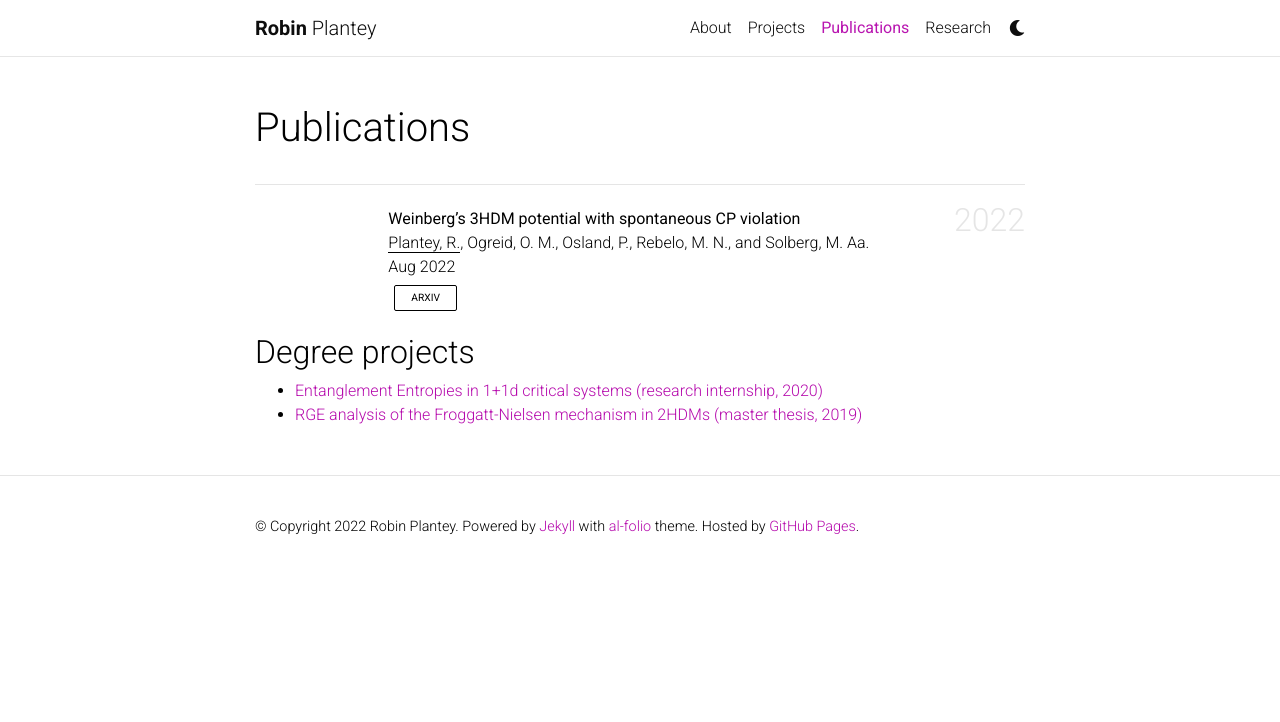
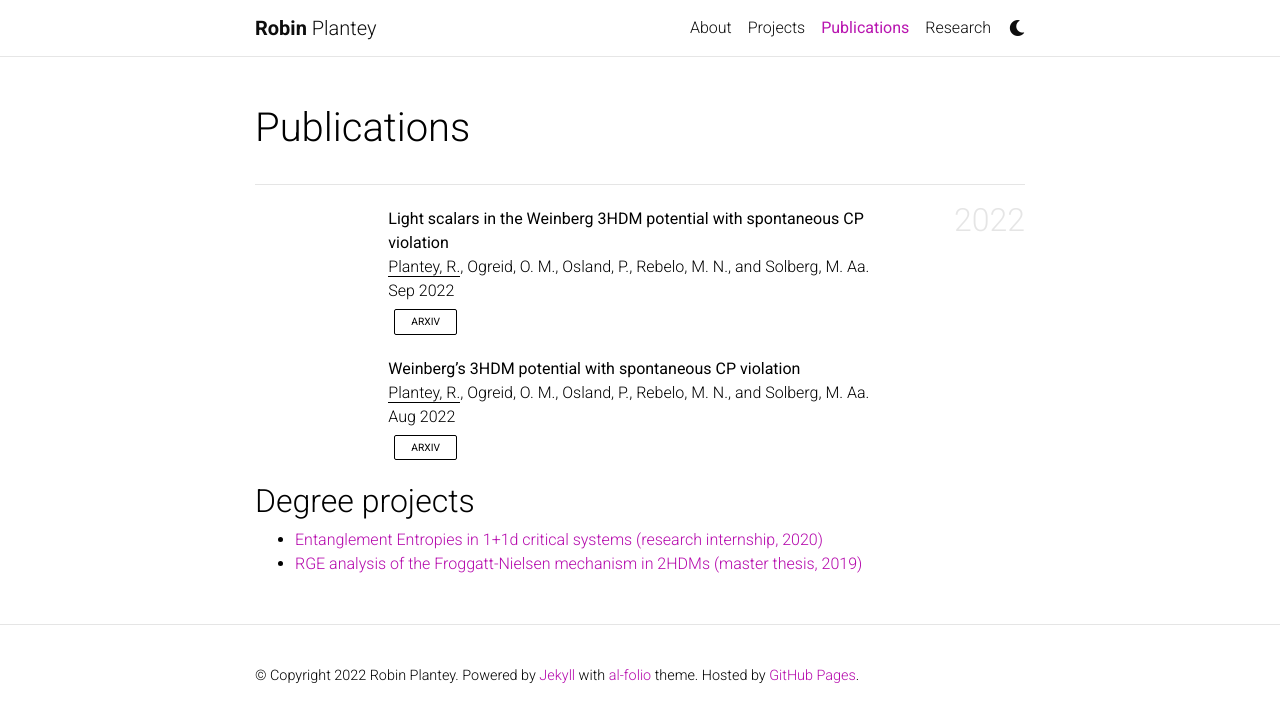
Before and after one commit to robinplantey/robinplantey.github.io, a Jekyll site: the page docs/publications/index.html, which Jekyll copies as it is, in a window 1280 px wide. Shown: the top 722 px of the page. Built offline with Jekyll 4.4.1, drawn with Linux system fonts in a browser that asks for light colours; nearby versions of some CDN libraries; comment, search, counter and statistics services are not loaded; a style sheet for code colours, icons or effects is not loaded.

Commit message:
Updated publications

```diff
--- a/_config.yml
+++ b/_config.yml
@@ -82,7 +82,7 @@ panelbear_analytics: XXXXXXXXX # panelbear analytics site ID
 # -----------------------------------------------------------------------------
 
 blog_name: #al-folio  # your blog must have a name for it to show up in the nav bar
-blog_description: a simple whitespace theme for academics
+blog_description: #a simple whitespace theme for academics
 permalink: /blog/:year/:title/
 
 # Pagination
@@ -207,6 +207,8 @@ scholar:
   details_link: Details
 
   query: "@*"
+  sort_by: year,month
+  order: descending
 
 
 # -----------------------------------------------------------------------------
--- a/docs/feed.xml
+++ b/docs/feed.xml
@@ -1,2 +1,2 @@
-<?xml version="1.0" encoding="utf-8"?><feed xmlns="http://www.w3.org/2005/Atom" xml:lang="en"><generator uri="https://jekyllrb.com/" version="4.2.2">Jekyll</generator><link href="https://robinplantey.github.io/feed.xml" rel="self" type="application/atom+xml" /><link href="https://robinplantey.github.io/" rel="alternate" type="text/html" hreflang="en" /><updated>2022-09-08T10:04:50+02:00</updated><id>https://robinplantey.github.io/feed.xml</id><title type="html">blank</title><subtitle>Welcome to my personal webpage! I'm Robin Plantey, theoretical physics PhD candidate, learning junkie and passionate about all things technical.
+<?xml version="1.0" encoding="utf-8"?><feed xmlns="http://www.w3.org/2005/Atom" xml:lang="en"><generator uri="https://jekyllrb.com/" version="4.2.2">Jekyll</generator><link href="https://robinplantey.github.io/feed.xml" rel="self" type="application/atom+xml" /><link href="https://robinplantey.github.io/" rel="alternate" type="text/html" hreflang="en" /><updated>2022-09-15T10:13:58+02:00</updated><id>https://robinplantey.github.io/feed.xml</id><title type="html">blank</title><subtitle>Welcome to my personal webpage! I'm Robin Plantey, theoretical physics PhD candidate, learning junkie and passionate about all things technical.
 </subtitle></feed>
--- a/docs/publications/index.html
+++ b/docs/publications/index.html
@@ -165,7 +165,131 @@
 
 
   <h2 class="year">2022</h2>
-  <ol class="bibliography"><li>
+  <ol class="bibliography">
+<li>
+<div class="row">
+  <div class="col-sm-2 abbr">
+
+  </div>
+
+  <div id="Plantey:2022gwj" class="col-sm-8">
+
+      <div class="title">Light scalars in the Weinberg 3HDM potential with spontaneous CP violation</div>
+      <div class="author">
+
+
+
+
+
+
+
+
+
+                <em>Plantey, R.</em>,
+
+
+
+
+
+
+
+
+
+
+
+
+
+                  Ogreid, O. M.,
+
+
+
+
+
+
+
+
+
+
+
+
+
+
+                  Osland, P.,
+
+
+
+
+
+
+
+
+
+
+
+
+
+
+                  Rebelo, M. N.,
+
+
+
+
+
+
+
+
+
+
+
+
+
+
+                  and Solberg, M. Aa.
+
+
+
+
+
+      </div>
+
+      <div class="periodical">
+
+        <em></em>
+
+
+        Sep
+
+
+        2022
+
+      </div>
+
+
+    <div class="links">
+
+
+      <a href="http://arxiv.org/abs/2209.06499" class="btn btn-sm z-depth-0" role="button" target="_blank" rel="noopener noreferrer">arXiv</a>
+
+
+
+
+
+
+
+
+
+
+    </div>
+
+    <!-- Hidden abstract block -->
+
+
+    <!-- Hidden bibtex block -->
+
+  </div>
+</div>
+</li>
+<li>
 <div class="row">
   <div class="col-sm-2 abbr">
 
@@ -287,7 +411,8 @@
 
   </div>
 </div>
-</li></ol>
+</li>
+</ol>
 
 
 </div>
--- a/docs/sitemap.xml
+++ b/docs/sitemap.xml
@@ -2,11 +2,11 @@
 <urlset xmlns:xsi="http://www.w3.org/2001/XMLSchema-instance" xsi:schemaLocation="http://www.sitemaps.org/schemas/sitemap/0.9 http://www.sitemaps.org/schemas/sitemap/0.9/sitemap.xsd" xmlns="http://www.sitemaps.org/schemas/sitemap/0.9">
 <url>
 <loc>https://robinplantey.github.io/projects/1_conformal_maps/</loc>
-<lastmod>2022-09-08T10:04:50+02:00</lastmod>
+<lastmod>2022-09-15T10:13:58+02:00</lastmod>
 </url>
 <url>
 <loc>https://robinplantey.github.io/projects/2_arxiv-notif/</loc>
-<lastmod>2022-09-08T10:04:50+02:00</lastmod>
+<lastmod>2022-09-15T10:13:58+02:00</lastmod>
 </url>
 <url>
 <loc>https://robinplantey.github.io/cv/</loc>
```
Also changed, not shown: _bibliography/papers.bib (+10 -0 lines).
